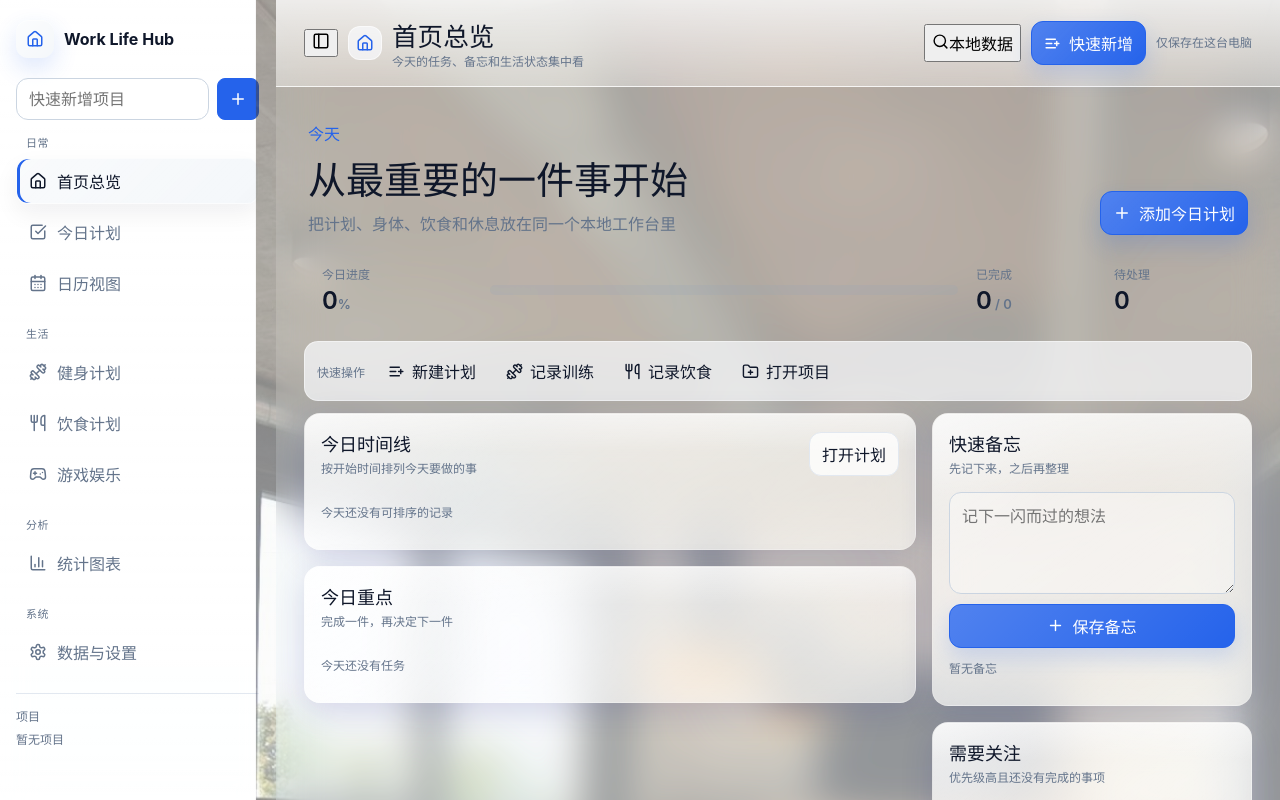
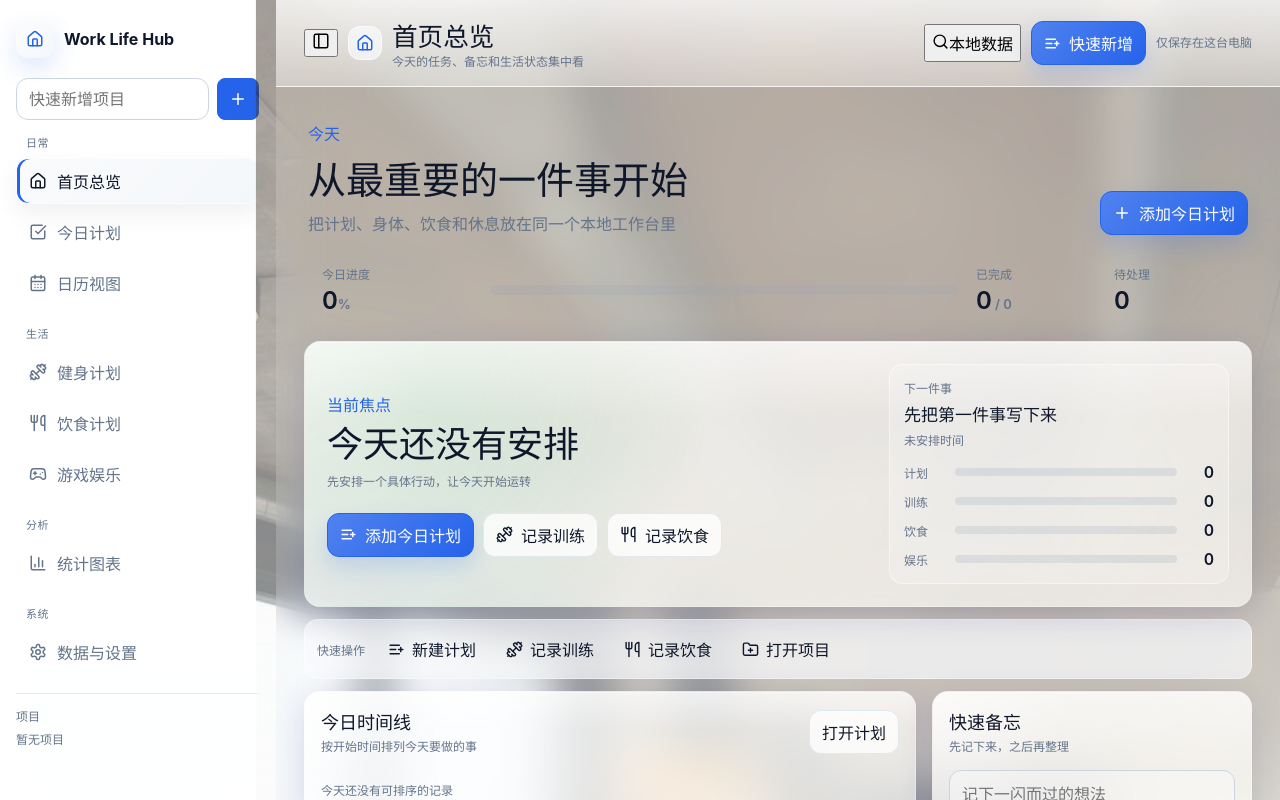
Before and after one commit to fsfdjt/gradio-deepseek-chatbot, a React (Vite) app: page / in a window 1280 px wide. Shown: the top 800 px of the page. Built offline with nearby package versions, Linux system fonts and the light colour scheme.

Commit message:
Add home focus panel

```diff
--- a/src/App.tsx
+++ b/src/App.tsx
@@ -505,6 +505,16 @@ function HomePageWorkbench({
   const progress = summary.todayTaskCount
     ? Math.round((summary.doneTaskCount / summary.todayTaskCount) * 100)
     : 0;
+  const focusItems = timeline.filter((item) => item.module === "today");
+  const currentFocus = focusItems[0] ?? timeline[0];
+  const nextFocus = focusItems[1] ?? timeline.find((item) => item.id !== currentFocus?.id);
+  const focusDistribution = [
+    { label: "计划", value: data.tasks.filter((task) => task.plannedDate === today).length },
+    { label: "训练", value: data.workouts.filter((item) => item.date === today).length },
+    { label: "饮食", value: data.meals.filter((item) => item.date === today).length },
+    { label: "娱乐", value: summary.activeEntertainment.length },
+  ];
+  const maxFocusDistribution = Math.max(1, ...focusDistribution.map((item) => item.value));
 
   return (
     <section className="dashboard-page page-stack">
@@ -535,6 +545,55 @@ function HomePageWorkbench({
         <div>
           <span>待处理</span>
           <strong>{summary.openTaskCount}</strong>
+        </div>
+      </section>
+
+      <section className="panel focus-panel">
+        <div className="focus-main">
+          <span className="eyebrow">当前焦点</span>
+          {currentFocus ? (
+            <>
+              <h2>{currentFocus.title}</h2>
+              <p>
+                {currentFocus.timeLabel} · 来自 {currentFocus.module}
+              </p>
+            </>
+          ) : (
+            <>
+              <h2>今天还没有安排</h2>
+              <p>先安排一个具体行动，让今天开始运转</p>
+            </>
+          )}
+          <div className="focus-actions">
+            <button type="button" className="primary-button" onClick={() => onOpenPage("today")}>
+              <ListPlus size={17} />
+              添加今日计划
+            </button>
+            <button type="button" className="secondary-button" onClick={() => onOpenPage("fitness")}>
+              <Dumbbell size={17} />
+              记录训练
+            </button>
+            <button type="button" className="secondary-button" onClick={() => onOpenPage("diet")}>
+              <Utensils size={17} />
+              记录饮食
+            </button>
+          </div>
+        </div>
+        <div className="focus-side">
+          <div className="next-focus">
+            <span>下一件事</span>
+            <strong>{nextFocus?.title ?? "先把第一件事写下来"}</strong>
+            <small>{nextFocus ? nextFocus.timeLabel : "未安排时间"}</small>
+          </div>
+          <div className="focus-distribution" aria-label="今日记录分布">
+            {focusDistribution.map((item) => (
+              <div className="focus-distribution-row" key={item.label}>
+                <span>{item.label}</span>
+                <div><span style={{ width: `${(item.value / maxFocusDistribution) * 100}%` }} /></div>
+                <strong>{item.value}</strong>
+              </div>
+            ))}
+          </div>
         </div>
       </section>
 
--- a/src/styles.css
+++ b/src/styles.css
@@ -1608,6 +1608,103 @@ button:disabled {
     var(--surface);
 }
 
+.focus-panel {
+  display: grid;
+  grid-template-columns: minmax(0, 1fr) minmax(260px, 340px);
+  gap: 22px;
+  align-items: stretch;
+  min-height: 230px;
+  padding: 22px;
+  background:
+    radial-gradient(circle at 12% 18%, rgb(22 163 74 / 16%), transparent 34%),
+    linear-gradient(135deg, rgb(255 255 255 / 46%), rgb(255 255 255 / 14%)),
+    var(--surface);
+}
+
+.focus-main,
+.focus-side {
+  display: grid;
+  align-content: center;
+}
+
+.focus-main h2 {
+  max-width: 760px;
+  margin: 8px 0 8px;
+  font-size: clamp(24px, 3vw, 36px);
+  font-weight: 650;
+  letter-spacing: 0;
+  line-height: 1.15;
+}
+
+.focus-main p {
+  margin: 0;
+  color: var(--muted-foreground);
+}
+
+.focus-actions {
+  display: flex;
+  flex-wrap: wrap;
+  gap: 9px;
+  margin-top: 22px;
+}
+
+.focus-side {
+  gap: 14px;
+  padding: 14px;
+  border: 1px solid rgb(255 255 255 / 46%);
+  border-radius: 14px;
+  background: rgb(255 255 255 / 22%);
+}
+
+.next-focus {
+  display: grid;
+  gap: 5px;
+}
+
+.next-focus span,
+.next-focus small,
+.focus-distribution-row span {
+  color: var(--muted-foreground);
+  font-size: 12px;
+}
+
+.next-focus strong {
+  font-size: 17px;
+  font-weight: 600;
+}
+
+.focus-distribution {
+  display: grid;
+  gap: 9px;
+}
+
+.focus-distribution-row {
+  display: grid;
+  grid-template-columns: 42px minmax(0, 1fr) 28px;
+  align-items: center;
+  gap: 9px;
+}
+
+.focus-distribution-row > div {
+  height: 8px;
+  overflow: hidden;
+  border-radius: 999px;
+  background: rgb(148 163 184 / 22%);
+}
+
+.focus-distribution-row > div span {
+  display: block;
+  height: 100%;
+  border-radius: inherit;
+  background: var(--primary);
+}
+
+.focus-distribution-row strong {
+  text-align: right;
+  font-weight: 600;
+  font-variant-numeric: tabular-nums;
+}
+
 @media (max-width: 840px) {
   .dashboard-hero {
     align-items: flex-start;
@@ -1627,6 +1724,10 @@ button:disabled {
     grid-template-columns: 1fr;
   }
 
+  .focus-panel {
+    grid-template-columns: 1fr;
+  }
+
   .summary-grid {
     grid-template-columns: repeat(2, minmax(0, 1fr));
   }
```
Also changed, not shown: 1 other file (tests, documents, lock files or other folders).
